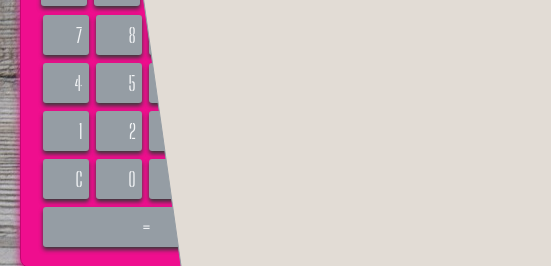
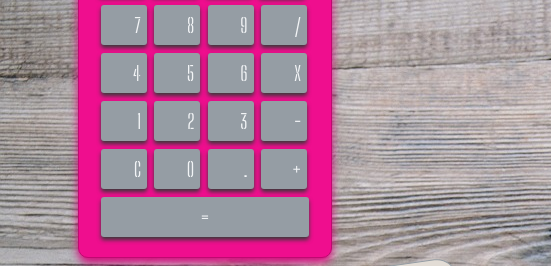
Before and after one commit to Shadhyb/corso-page, a plain HTML site: page calcolatrice/index.html in a window 390 px wide. Shown: the part 164-430 px from the top of the page, 551 px wide, since content can reach past the window. Drawn offline with Linux system fonts and the light colour scheme.

Commit message:
fixed calcolatrice

```diff
--- a/calcolatrice/assets/css/style.css
+++ b/calcolatrice/assets/css/style.css
@@ -3,7 +3,7 @@ body {
   display: flex;
   flex-direction: row;
   margin: 0 auto;
-
+ justify-content: space-evenly;
   align-items: center;
   padding-left: 20px;
   background-image: url(../img/board-g07e321a89_1920.jpeg);
@@ -21,9 +21,9 @@ body {
   border-radius: 10px;
   box-shadow: 0 5px 8px 0 rgb(215, 9, 126);
   padding:1em;
-  position: fixed;
-  top:5vh;
-  left:5vw;
+
+  z-index:10;
+
 
 }
 #logo {
@@ -77,12 +77,12 @@ body {
   margin-top: 30px;
   width: 500px;
   max-height: 90vh;
+  min-width: 500px;
   padding: 10px;
   border-radius: 20px;
   transform: rotate(-8deg);
-  position: fixed;
-  top:2vh;
-  left:20vw;
+
+
 }
 #foglio div {
   padding: 10px;
@@ -102,6 +102,20 @@ body {
 }
 #links{
   position: fixed;
-  left:1670px;
+  left:90vw;
   top:92vh;
 }
+
+@media only screen and (max-width: 768px){
+  body{
+    display: flex;
+    flex-direction: column;
+    background-repeat: no-repeat;
+    background-position: cover;
+    justify-content: center;
+    align-items: center;
+    padding-top: 2em;
+  }
+
+
+}
--- a/corso/assets/css/styledesk.css
+++ b/corso/assets/css/styledesk.css
@@ -7,6 +7,11 @@ body {
     font-size: 1.2rem;
     line-height: 1.65;
     color: #393d41;
+  }
+  .logo{
+    color:greenyellow;
+    font-size: larger;
+    font-weight:900;
   }
 
   h1,
```
Also changed, not shown: corso/index.html (+7 -7 lines).
